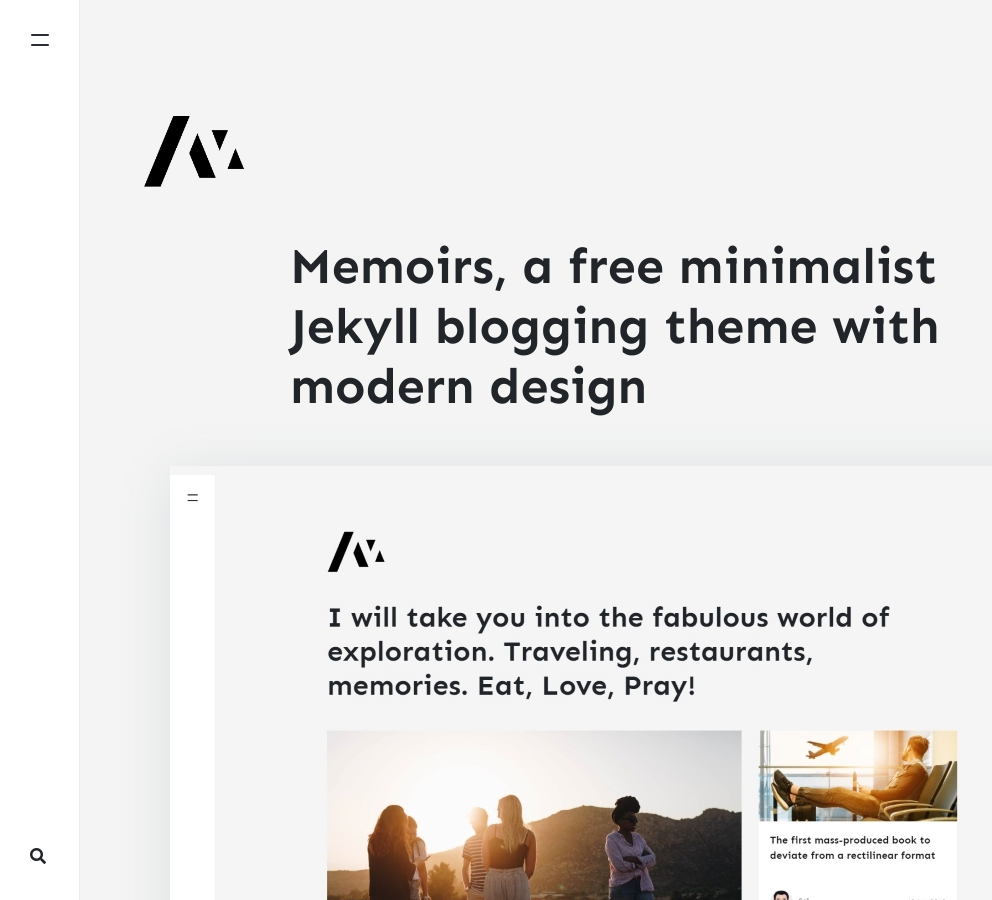
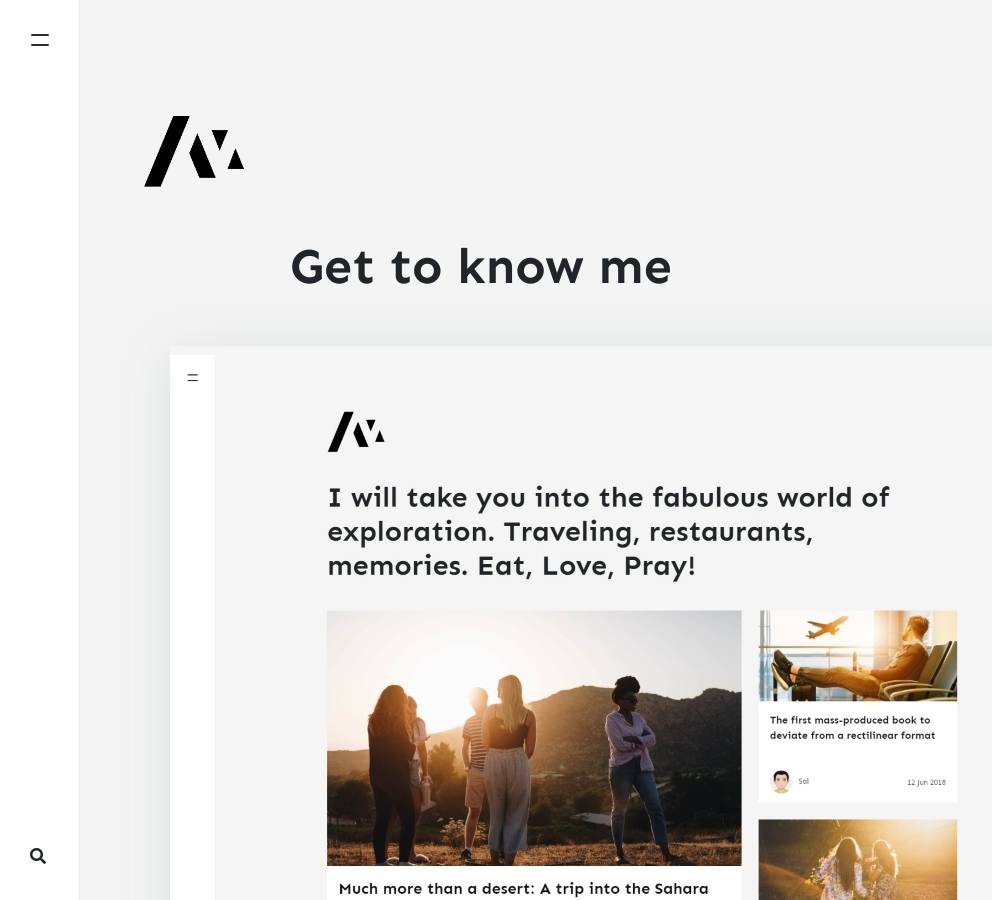
Before and after one commit to stackbit-projects/pleasant-squid-d6115, a Jekyll site: the page built from _pages/about.md, in a window 1280 px wide and 900 px high. Shown: the whole window, without its empty margins (0-992 px from the left). Built offline with Jekyll 4.4.1, drawn with Linux system fonts in a browser that asks for light colours; nearby versions of some CDN libraries; comment, search, counter and statistics services are not loaded.

Commit message:
about.md: changed

```diff
--- a/_pages/about.md
+++ b/_pages/about.md
@@ -1,6 +1,6 @@
 ---
 layout: page
-title: Memoirs, a free minimalist Jekyll blogging theme with modern design
+title: Get to know me
 permalink: /about
 comments: false
 image: assets/images/screenshot.jpg
```
